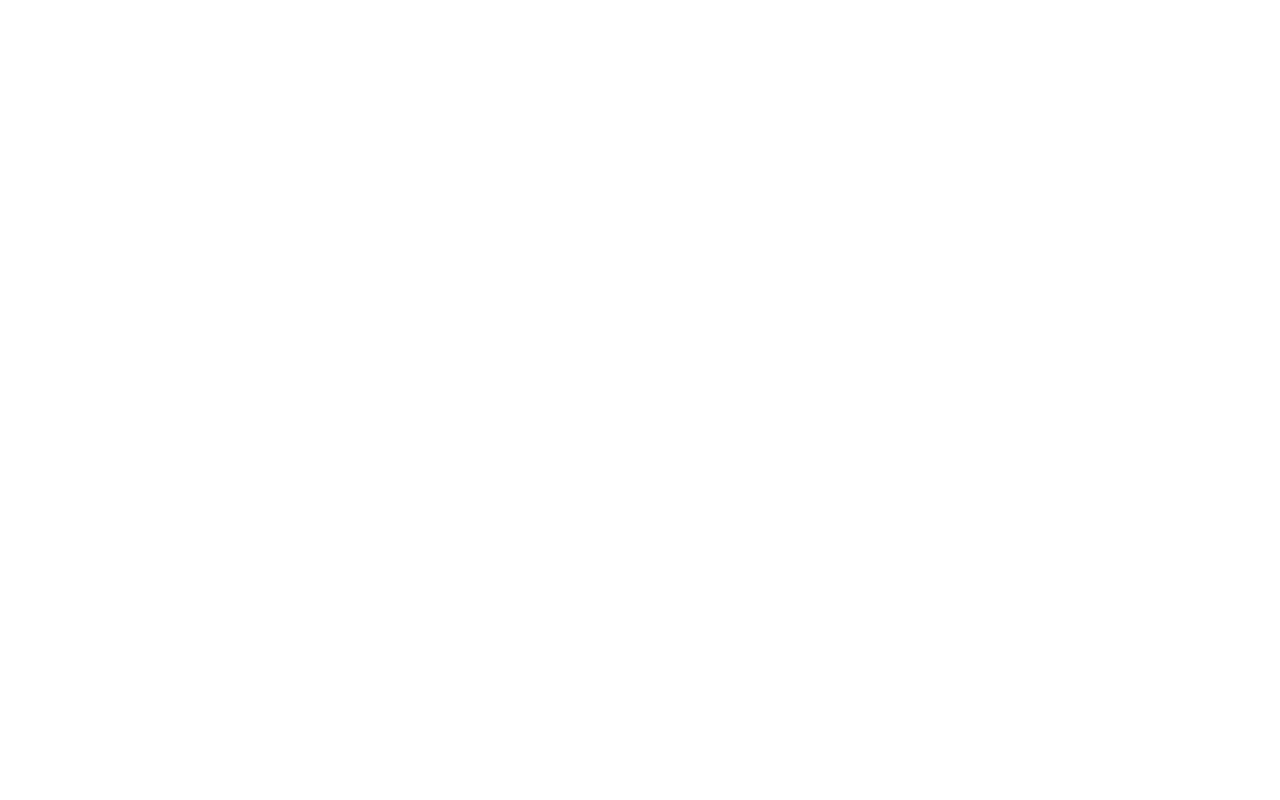
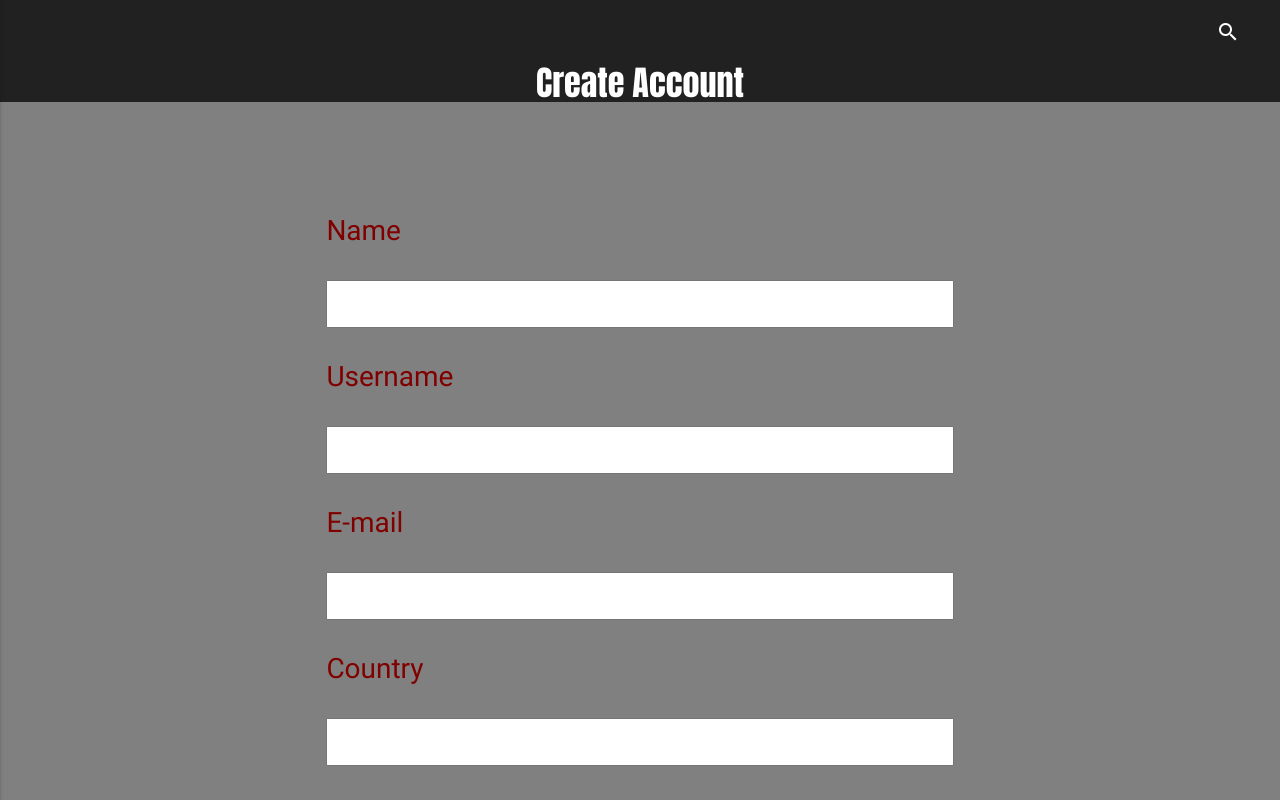
Before and after one commit to karinalaroze/mis-pelis, a plain HTML site: page create.html in a window 1280 px wide. Drawn offline with nearby package versions, Linux system fonts and the light colour scheme; files whose address does not match are found by name.

Commit message:
subiendo cambios de la seccion create account

```diff
--- a/create.html
+++ b/create.html
@@ -3,9 +3,80 @@
 <head>
 	<meta charset="UTF-8">
 	<title>Create Account</title>
+	<link href="https://fonts.googleapis.com/icon?family=Material+Icons" rel="stylesheet">
 	<link rel="stylesheet" type="text/css" href="css/main.css">
 </head>
 <body>
-
+<div class="fondo2">
+	<nav>
+    <div class="nav-wrapper">
+      <a href="#" data-activates="mobile-demo" class="button-collapse"><i class="material-icons">menu</i></a><i class="material-icons lupa">search</i>
+      <ul class="side-nav" id="mobile-demo">
+        <li><a href="sass.html">Movies</a></li>
+        <li><a href="badges.html">Details</a></li>
+        <li><a href="mobile.html">Profile</a></li>
+      </ul>
+    </div>
+  </nav>
+  <h4 class="titulo">Create Account</h4>
+  <section class="formulario">
+  	  <div class="container">
+  	  	  <div class="row mb0">
+  	  	  	 <div class="col s12">
+  	  	  	 	<p>Name</p>
+  	  	  	 	<input type="" name="">
+  	  	  	 </div>
+  	  	  </div>
+  	  	  <div class="row mb0">
+  	  	  	 <div class="col s12">
+  	  	  	 	<p>Username</p>
+  	  	  	 	<input type="" name="">
+  	  	  	 </div>
+  	  	  </div>
+  	  	  <div class="row mb0">
+  	  	  	 <div class="col s12">
+  	  	  	 	<p>E-mail</p>
+  	  	  	 	<input type="" name="">
+  	  	  	 </div>
+  	  	  </div>
+  	  	  <div class="row mb0">
+  	  	  	 <div class="col s12">
+  	  	  	 	<p>Country</p>
+  	  	  	 	<input type="" name="">
+  	  	  	 </div>
+  	  	  </div>
+  	  </div>
+  <!--	<div class="row">
+    	<div class="input-field col s12">
+      		<input value="" id="first_name2" type="text" class="validate">
+      		<label class="active" for="first_name2">Name</label>
+    	</div>
+  	</div>
+  	<div class="row">
+    	<div class="input-field col s12">
+      		<input value="" id="first_name2" type="text" class="validate">
+      		<label class="active" for="first_name2">Username</label>
+    	</div>
+  	</div>
+  	<div class="row">
+    	<div class="input-field col s12">
+      		<input value="" id="first_name2" type="text" class="validate">
+      		<label class="active" for="first_name2">E-mail</label>
+    	</div>
+  	</div>
+  	<div class="row">
+    	<div class="input-field col s12">
+      		<input value="" id="first_name2" type="text" class="validate">
+      		<label class="active" for="first_name2">Country</label>
+    	</div>
+  	</div> -->
+  </section>
+ </div>
+<script
+  src="http://code.jquery.com/jquery-3.2.1.min.js"
+  integrity="sha256-hwg4gsxgFZhOsEEamdOYGBf13FyQuiTwlAQgxVSNgt4="
+  crossorigin="anonymous"></script>
+<script type="text/javascript" src="sass/materialize-src/js/bin/materialize.min.js"></script>
+<script type="text/javascript" src="js/main.js"></script>
 </body>
 </html>
--- a/js/main.js
+++ b/js/main.js
@@ -1,5 +1,3 @@
-$(".button-collapse").sideNav();
-
-$('body').on('click', '.button-collapse', function() {
-    window.alert('too bad :(. This event will never be triggered because the sideNav is stopping propagation.');
+$(document).ready(function(){
+	$(".button-collapse").sideNav();
 });
--- a/sass/_bases.scss
+++ b/sass/_bases.scss
@@ -30,3 +30,43 @@
 	color: $blanco;
 	font-size: 25px;
 }
+
+.nav-wrapper{
+	background-color: $nav_color;
+}
+
+.lupa{
+	margin-left: 95%;
+}
+
+.titulo{
+	margin:0px;
+	text-align: center;
+	color: $blanco;
+	background-color: $nav_color;
+	font-family: $anton;
+}
+
+.fondo2{
+	height: 100vh;
+	background-color: $fondo2;
+}
+
+.mb0{
+	margin-bottom:0;
+}
+
+.formulario{
+	padding-top: 80px;
+}
+.formulario p{
+	color:$color_portada;
+	font-size: 28px;
+	margin-left: 15%;
+}
+
+.formulario input{
+	margin-left:15%;
+	width: 70%;
+	padding:13px;
+}
--- a/sass/_variables.scss
+++ b/sass/_variables.scss
@@ -1,3 +1,5 @@
 $color_portada: #800000;
 $blanco: white;
+$fondo2: grey;
+$nav_color:#212121;
 $anton: 'Anton', sans-serif;
```
Also changed, not shown: css/main.css, 1 other file.
